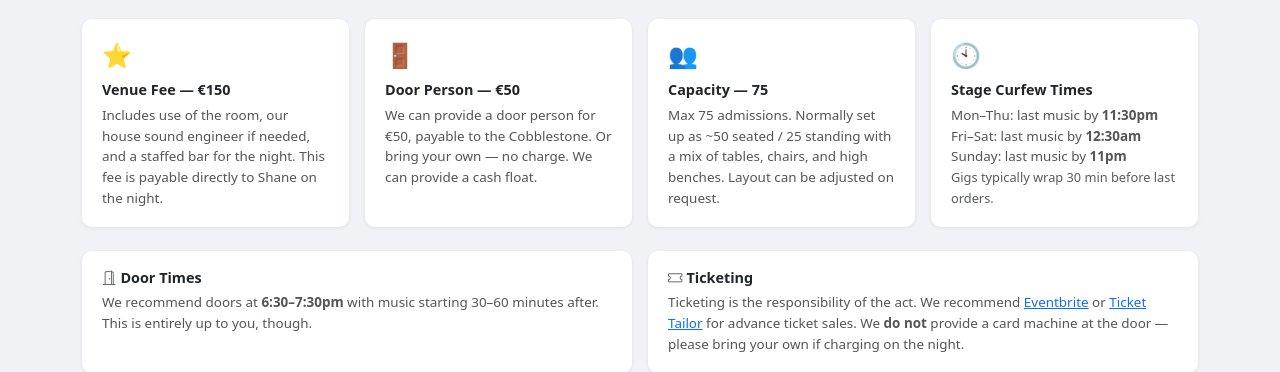
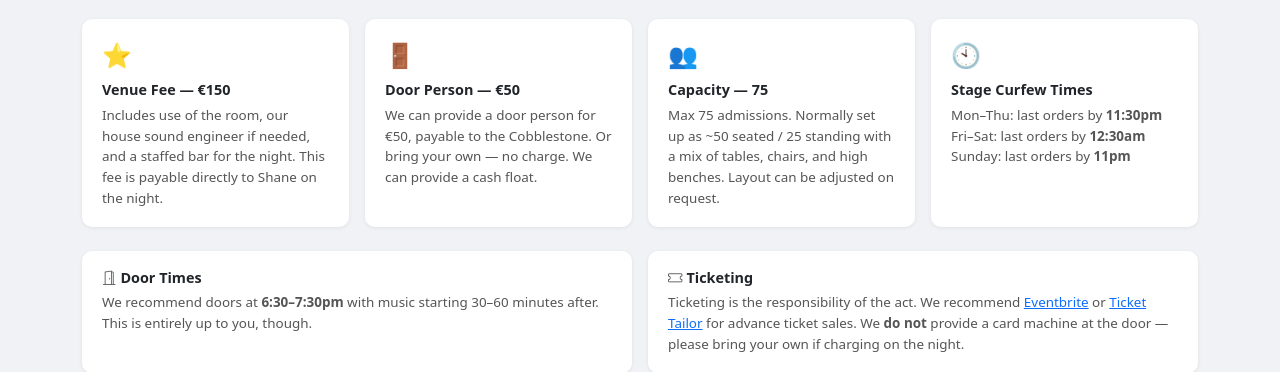
Before and after one commit to SorayaKMC/cobblestone-pub-, a Flask app: page /book in a window 1280 px wide. Shown: the part 257-629 px from the top of the page. Run offline with Flask 3, Linux system fonts and the light colour scheme; data that the repository does not hold is empty.

Commit message:
Change 'last music' to 'last orders' on public booking form
Co-Authored-By: Claude Sonnet 4.6 <noreply@anthropic.com>

```diff
--- a/templates/book_public.html
+++ b/templates/book_public.html
@@ -137,10 +137,9 @@
                 <div class="icon">🕙</div>
                 <h6>Stage Curfew Times</h6>
                 <p>
-                    Mon–Thu: last music by <strong>11:30pm</strong><br>
-                    Fri–Sat: last music by <strong>12:30am</strong><br>
-                    Sunday: last music by <strong>11pm</strong><br>
-                    <span class="text-muted" style="font-size:.8rem;">Gigs typically wrap 30 min before last orders.</span>
+                    Mon–Thu: last orders by <strong>11:30pm</strong><br>
+                    Fri–Sat: last orders by <strong>12:30am</strong><br>
+                    Sunday: last orders by <strong>11pm</strong>
                 </p>
             </div>
         </div>
```
